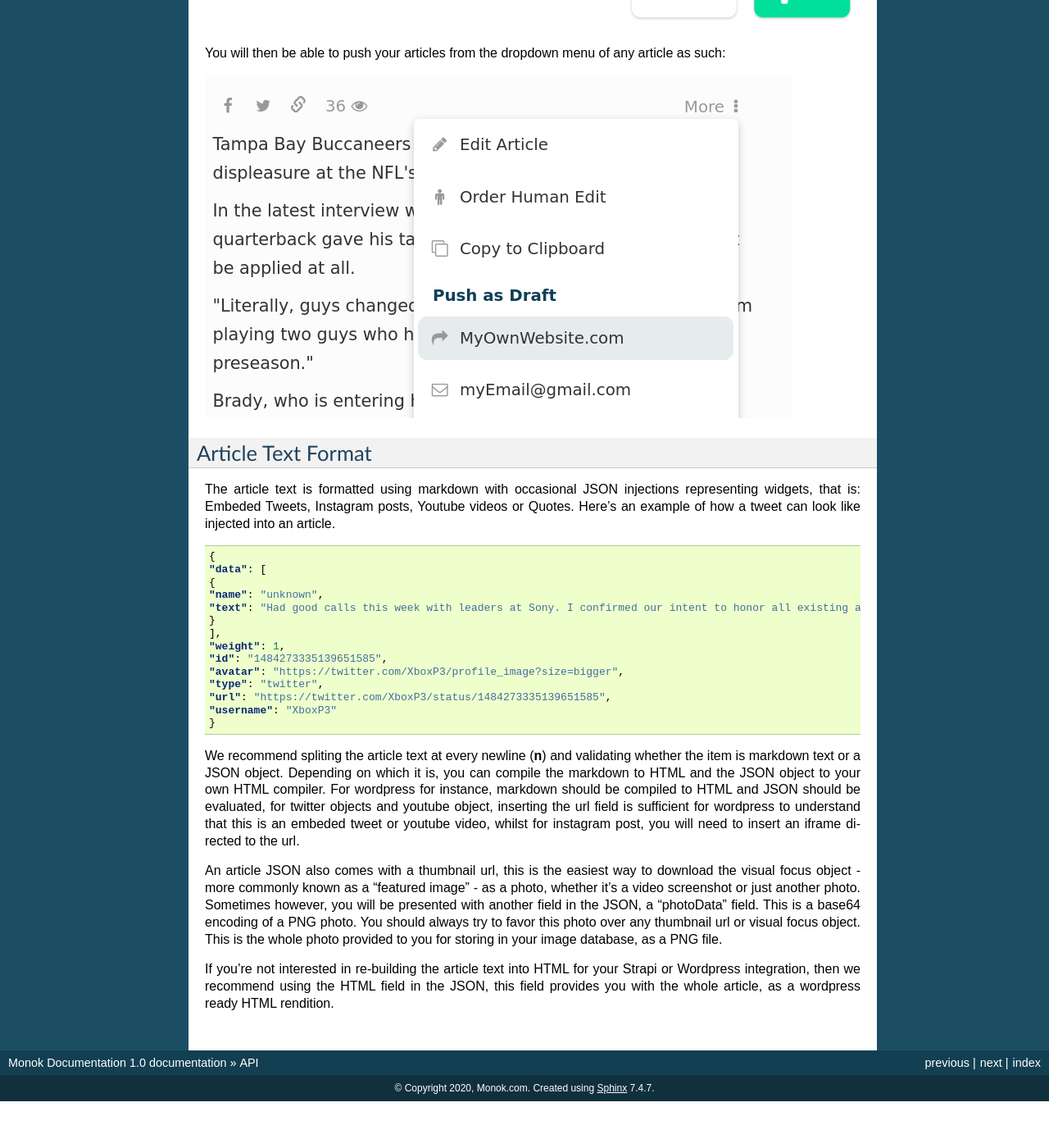
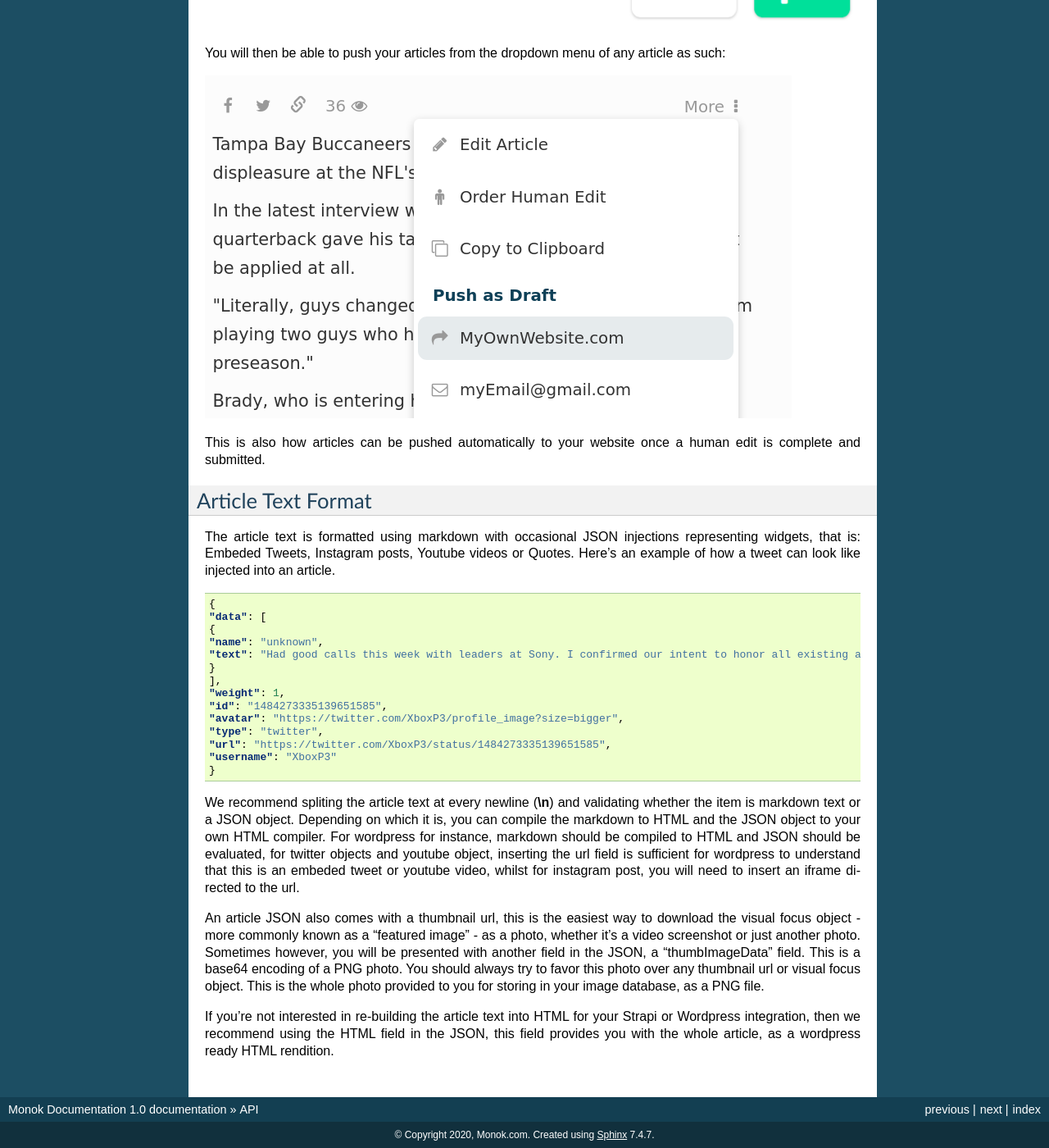
Before and after one commit to monoklabs/monok-docs, a Sphinx documentation site: the page built from docs/api.rst, in a window 1280 px wide and 1400 px high, scrolled down 2750 px. Shown: the whole window at 82% size. Built offline with Sphinx 7.4.7, drawn with Linux system fonts in a browser that asks for light colours; before the commit the page ends 4093 px from its top, so only the background shows below that; some of the changed text lies outside the part shown.

```diff
--- a/docs/api.rst
+++ b/docs/api.rst
@@ -151,6 +151,8 @@ Enter the endpoint as an intergration under settings
 You will then be able to push your articles from the dropdown menu of any article as such:
 
 .. image:: images/pushpost.png
+
+This is also how articles can be pushed automatically to your website once a human edit is complete and submitted.
 
 Article Text Format
 ---------------------
@@ -173,9 +175,9 @@ The article text is formatted using markdown with occasional JSON injections rep
 	"username": "XboxP3"
 	}
 
-We recommend spliting the article text at every newline (**\n**) and validating whether the item is markdown text or a JSON object. Depending on which it is, you can compile the markdown to HTML and the JSON object to your own HTML compiler. For wordpress for instance, markdown should be compiled to HTML and JSON should be evaluated, for twitter objects and youtube object, inserting the url field is sufficient for wordpress to understand that this is an embeded tweet or youtube video, whilst for instagram post, you will need to insert an iframe directed to the url.
+We recommend spliting the article text at every newline (**\\n**) and validating whether the item is markdown text or a JSON object. Depending on which it is, you can compile the markdown to HTML and the JSON object to your own HTML compiler. For wordpress for instance, markdown should be compiled to HTML and JSON should be evaluated, for twitter objects and youtube object, inserting the url field is sufficient for wordpress to understand that this is an embeded tweet or youtube video, whilst for instagram post, you will need to insert an iframe directed to the url.
 
-An article JSON also comes with a thumbnail url, this is the easiest way to download the visual focus object - more commonly known as a "featured image" - as a photo, whether it's a video screenshot or just another photo. Sometimes however, you will be presented with another field in the JSON, a "photoData" field. This is a base64 encoding of a PNG photo. You should always try to favor this photo over any thumbnail url or visual focus object. This is the whole photo provided to you for storing in your image database, as a PNG file.
+An article JSON also comes with a thumbnail url, this is the easiest way to download the visual focus object - more commonly known as a "featured image" - as a photo, whether it's a video screenshot or just another photo. Sometimes however, you will be presented with another field in the JSON, a "thumbImageData" field. This is a base64 encoding of a PNG photo. You should always try to favor this photo over any thumbnail url or visual focus object. This is the whole photo provided to you for storing in your image database, as a PNG file.
 
 If you're not interested in re-building the article text into HTML for your Strapi or Wordpress integration, then we recommend using the HTML field in the JSON, this field provides you with the whole article, as a wordpress ready HTML rendition.
 
```
Also changed, not shown: other parts of docs/api.rst (+2 -2 lines).
